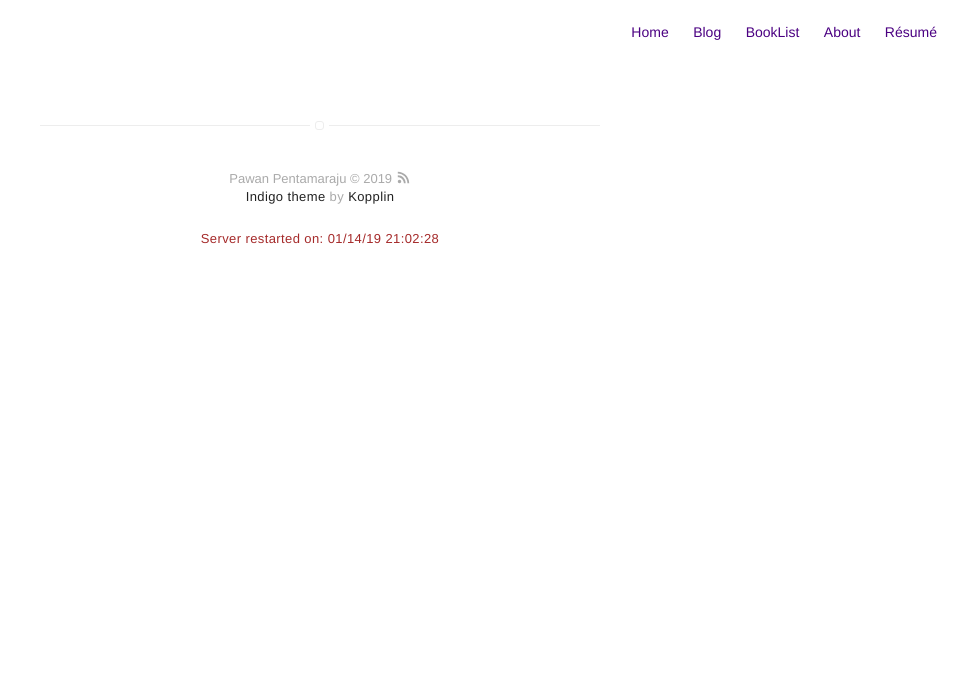
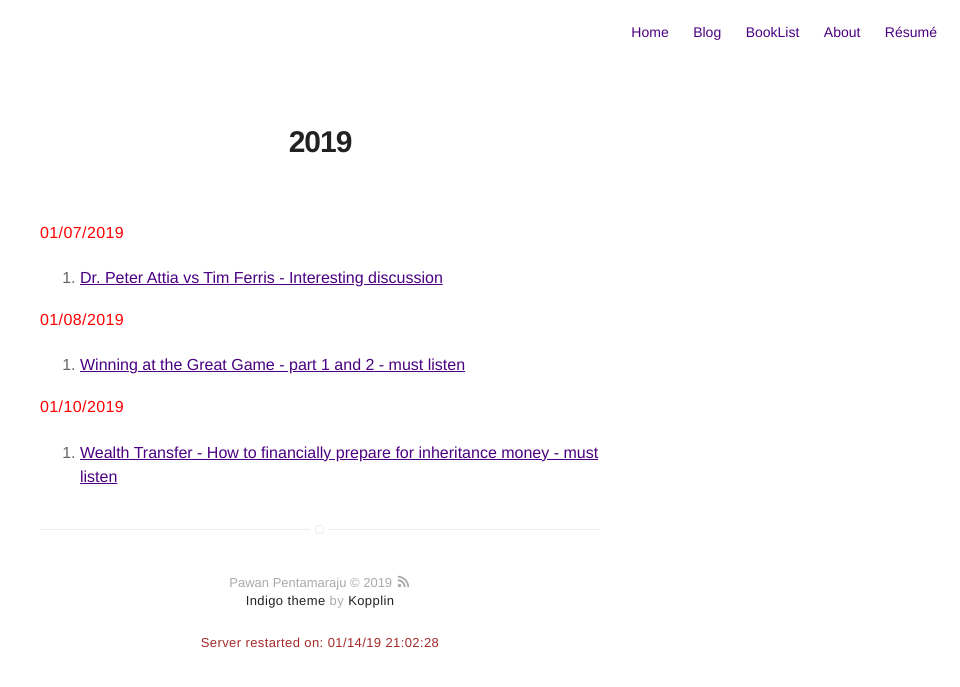
Before and after one commit to pawanpe/pawanpe.github.io, a Jekyll site: the page built from booklist/2019/articlesandvideos.markdown, in a window 1280 px wide. Shown: the top 687 px of the page, without its empty margins (320-1280 px from the left). Built offline with Jekyll 4.4.1, drawn with Linux system fonts in a browser that asks for light colours.

Commit message:
updating for Jan 2019 1st week

```diff
--- a/booklist/2019/articlesandvideos.markdown
+++ b/booklist/2019/articlesandvideos.markdown
@@ -2,3 +2,17 @@
 title: ArticlesAndVidoes2019
 layout: page
 ---
+
+# 2019
+
+<b style="color: red">01/07/2019</b>
+
+1. [Dr. Peter Attia vs Tim Ferris - Interesting discussion](https://tim.blog/2018/12/13/peter-attia-vs-tim-ferriss/)
+
+<b style="color: red">01/08/2019</b>
+
+1. [Winning at the Great Game - part 1 and 2 - must listen](https://fs.blog/adam-robinson-pt2/)
+
+<b style="color: red">01/10/2019</b>
+
+1. [Wealth Transfer - How to financially prepare for inheritance money - must listen](https://www.biggerpockets.com/renewsblog/biggerpockets-money-podcast-49-wealth-transfer-how-financially-prepare-inheritance-money-hari-mix/)
```
